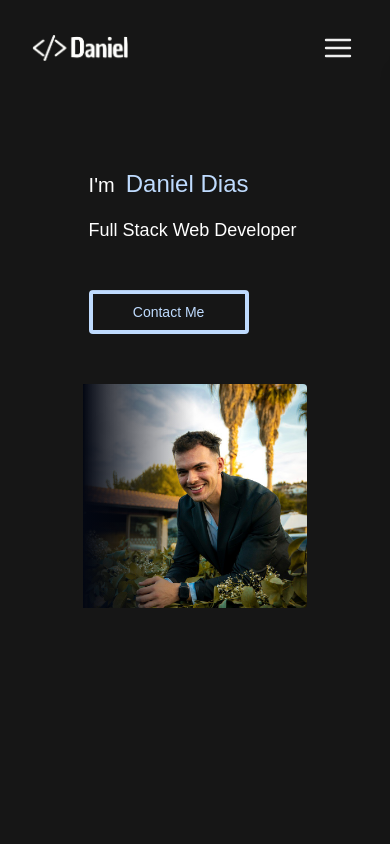
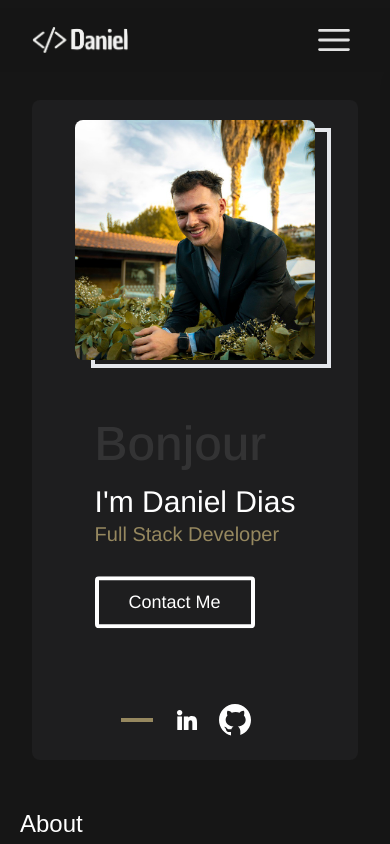
Before and after one commit to danielferreira-dias/my-portfolio-react-vite, a React (Vite) app: page / in a window 390 px wide. Shown: the top 844 px of the page. Built offline with nearby package versions, Linux system fonts and the light colour scheme.

Commit message:
Update Index and navbar

```diff
--- a/src/App.jsx
+++ b/src/App.jsx
@@ -10,6 +10,7 @@ import About from './Sections/About';
 import Portfolio from './Sections/Portfolio';
 import Contact from './Sections/Contact';
 import Loading from './Sections/Loading';
+import Index from './Sections/Index';
 
 import React, { useState, useRef, useEffect } from 'react';
 
@@ -82,40 +83,11 @@ function App() {
     <div className="flex flex-col pt-2 font-montserrat  transition duration-300 ease-in">
       <Navbar onDataFromChild={handleDataFromChild} scrollToSection={scrollToSection} refs={{ skillsRef, experienceRef, portfolioRef, contactRef }}></Navbar>
 
-      <section className={`w-full h-screen px-5 sm:px-10 xl:px-40 2xl:px-64  ${dataFromChild ? ' transition-colors duration-300 ease-in-out text-white' : ' transition-colors duration-300 ease-in-out text-black'}`}>
-        <div className="w-full h-full justify-between xs:justify-normal flex flex-col p-5">
-          {/* Introduction Div */}
-          <div className='flex items-center xs:items-starts xs:items-center justify-center xs:justify-between h-fit xs:h-full mx-5 my-5 lg:mx-10 flex-col xs:flex-row'>
-            <div className='flex flex-col gap-y-4 my-10 xs:my-0'>
-              <p className="text-xl sm:text-2xl lg:text-5xl">
-                <AnimatedText text="I'm" textColored={false} /> <AnimatedText text="Daniel Dias" textColored={true} />
-              </p>
-              <p className="text-lg sm:text-xl lg:text-3xl">
-                <AnimatedText text="Full Stack Web Developer" textColored={false} />
-              </p>
-              <button className='w-40 text-sm sm:text-xl border-4 mt-10 rounded border-primary text-primary p-2 animate-bounce' onClick={() => scrollToSection(contactRef)}>Contact Me</button>
-            </div>
-
-            {/* Image Div */}
-            <div className="relative w-56 xs:flex xs:w-60 md:w-72 lg:w-80 xl:w-96 xs:ml-5">
-              <div data-aos="fade-right" data-aos-duration="2000" data-aos-once="true" className={` w-1/2 h-full absolute z-10 opacity-80 ${dataFromChild ? ' bg-gradient-to-r from-gray-950 to-transparent' : ' bg-gradient-to-r from-gray-100 to-transparent'}`} ></div>
-              <img src="profile.jpg" alt="Profile" className=" rounded" data-aos="fade-up" data-aos-duration="1000" data-aos-once="true" />
-            </div>
-          </div>
-
-          {/* Symbol Div */}
-          <div className="relative h-fit">
-            <div className="flex flex-row justify-center xs:justify-normal xs:absolute bottom-0 right-0 xs:flex-col items-center gap-5">
-              <span className="w-1 h-4 xs:h-16 bg-primary rotate-90 xs:rotate-0"></span>
-              <img src={linkedinMode} alt="" className="w-10 h-5" />
-              <img src={gitHubMode} alt="" className="w-10 h-10" />
-            </div>
-          </div>
-
-        </div>
+      <section className='h-fit md:h-fit w-full px-8 sm:px-12 md:px-6 mdlg:px-14 xl:px-40 2xl:px-52 py-2 my-5 '>
+        <Index></Index>
       </section>
 
-      <section className={`w-full h-fit my-5 px-5 sm:px-10 xl:px-40 2xl:px-64  ${dataFromChild ? ' transition-colors duration-300 ease-in-out text-white' : ' transition-colors duration-300 ease-in-out text-black'}`}>
+      <section className={`w-full h-fit my-5 px-5 sm:px-10 xl:px-40 2xl:px-52  ${dataFromChild ? ' transition-colors duration-300 ease-in-out text-white' : ' transition-colors duration-300 ease-in-out text-black'}`}>
         <About />
       </section>
 
--- a/src/Components/Navbar.jsx
+++ b/src/Components/Navbar.jsx
@@ -22,7 +22,8 @@ const Navbar = ({ onDataFromChild, scrollToSection, refs }) => {
 
     return (
         <>
-            <div className="h-20 w-full py-2 px-8 sm:px-12 xl:px-40 2xl:px-64 flex justify-between items-center z-10">
+            <div className='h-18 w-full py-2 px-8 sm:px-12 xl:px-40 2xl:px-64 sticky lg:relative bg-custom-black opacity-95 lg:opacity-100 top-0 z-50'>
+                <div className="flex justify-between items-center z-10">
                     <div className='w-24 sm:w-28 mdlg:w-36 lg:w-44'>
                         <img src="LOGO.png" alt="" />
                     </div>
@@ -34,7 +35,7 @@ const Navbar = ({ onDataFromChild, scrollToSection, refs }) => {
                         ))}
                     </div>
                     <div className='mdlg:hidden'>
-                    <svg onClick={toggleMenu} className="h-10 w-fit cursor-pointer" xmlns="http://www.w3.org/2000/svg" viewBox="0 0 10 10" stroke="#eee" strokeWidth=".6" fill="rgba(0,0,0,0)" strokeLinecap="round">
+                        <svg onClick={toggleMenu} className="h-12 w-fit cursor-pointer" xmlns="http://www.w3.org/2000/svg" viewBox="0 0 10 10" stroke="#eee" strokeWidth=".6" fill="rgba(0,0,0,0)" strokeLinecap="round">
                             <path d="M2,3L5,3L8,3M2,5L8,5M2,7L5,7L8,7">
                                 <animate dur="0.2s" attributeName="d" values="M2,3L5,3L8,3M2,5L8,5M2,7L5,7L8,7;M3,3L5,5L7,3M5,5L5,5M3,7L5,5L7,7" fill="freeze" begin="start.begin" />
                                 <animate dur="0.2s" attributeName="d" values="M3,3L5,5L7,3M5,5L5,5M3,7L5,5L7,7;M2,3L5,3L8,3M2,5L8,5M2,7L5,7L8,7" fill="freeze" begin="reverse.begin" />
@@ -49,7 +50,8 @@ const Navbar = ({ onDataFromChild, scrollToSection, refs }) => {
                         </svg>
                     </div>
                 </div >
-            <div className={`fixed text-lg lg:text-xl xl:text-2xl mdlg:hidden top-14 xs:top-20 lg:top-20 xl:top-28 2xl:top-32 right-0 h-screen bg-neutral-800 text-white font-semibold shadow-lg p-2 py-0 z-40 w-2/3 xs:w-80 transition ease-in-out delay-150 duration-300 overflow-auto ${menuVisible ? 'translate-x-0' : 'translate-x-full'}`}>
+            </div>
+            <div className={`fixed text-lg lg:text-xl xl:text-2xl mdlg:hidden top-16 xs:top-16 lg:top-20 xl:top-28 2xl:top-32 right-0 h-screen bg-neutral-800 text-white font-semibold shadow-lg p-2 py-0 z-40 w-2/3 xs:w-80 transition ease-in-out delay-150 duration-300 overflow-auto ${menuVisible ? 'translate-x-0' : 'translate-x-full'}`}>
                 <ul className='py-3 arimo text-2xl'>
                     {menuItems.map(item => (
                         <li key={item.id} className="py-2 border-b-2  border-neutral-900 border-opacity-30 hover:transform hover:scale-105 transition-transform">
--- /dev/null
+++ b/src/Sections/Index.jsx
@@ -0,0 +1,72 @@
+import React, { useEffect, useState } from 'react';
+
+
+const messages = ["Hello", "Bonjour", "Ola", "Hola", "Hallo", "Ciao"];
+
+const Index = () => {
+    const [currentIndex, setCurrentIndex] = useState(0);
+
+    useEffect(() => {
+        const interval = setInterval(() => {
+            setCurrentIndex((prevIndex) => (prevIndex + 1) % messages.length);
+        }, 4000);
+
+        return () => clearInterval(interval);
+    }, []);
+
+    return (
+        <div className='bg-card-color rounded-lg py-5 md:py-10 lg:py-12 xl:py-14 2xl:py-18 md:px-10 lg:px-12 xl:px-14 2xl:px-18 h-full'>
+            <div className='w-full flex flex-col gap-y-5 md:flex-row items-center justify-evenly md:justify-between md:gap-x-5 h-full relative'>
+                {/* <!-- Profile Image for Small Screens --> */}
+                <div className='flex w-full items-center justify-center md:hidden '>
+                    <div className='relative h-fit '>
+                        <div className='w-60 h-60 xs:w-72 xs:h-72 border-4 absolute top-2 left-4'></div>
+                        <img src="profile.jpg" alt="Profile" className='w-60 h-60 xs:w-72 xs:h-72 z-10 relative rounded-lg' data-aos="flip-right" data-aos-duration="1000" />
+                    </div>
+                </div>
+
+                {/* <!-- Text Content --> */}
+                <div className="flex flex-col w-fit h-fit text-white my-10">
+                    <div className=" arimo text-5xl md:text-6xl lg:text-7xl xl:text-8xl 2xl:text-9xl fade-in-out">
+                        {messages[currentIndex]}
+                    </div>
+                    <div className='mt-4 flex flex-col'>
+                        <p className='text-3xl md:text-4xl lg:text-5xl xl:text-6xl 2xl:text-7xl arimo-sec'>I'm Daniel Dias</p>
+                        <p className='text-xl md:text-2xl lg:text-3xl xl:text-4xl 2xl:text-5xl arimo-sec text-custom-gold'>Full Stack Developer</p>
+                        <button className='w-40 xl:w-60 xl:h-22 text-lg sm:text-xl xl:text-2xl border-4 mt-10 rounded border-white text-white p-2 animate-bounce arimo-sec' onClick={() => scrollToSection(contactRef)}>Contact Me</button>
+                    </div>
+                </div>
+
+                {/* <!-- Profile Image for Medium and Larger Screens --> */}
+                <div className='md:flex md:items-center  md:justify-center hidden'>
+                    <div className='relative h-fit '>
+                        <div className='w-60 h-60 xs:w-72 xs:h-72 md:w-80 md:h-80 xl:w-96 xl:h-96  border-4 absolute top-2 left-4'></div>
+                        <img src="profile.jpg" alt="Profile" className='w-60 h-60 xs:w-72 xs:h-72 md:w-80 md:h-80 xl:w-96 xl:h-96 z-10 relative' data-aos="flip-right" data-aos-duration="1000" />
+                    </div>
+                </div>
+
+
+                {/* <!-- Social Icons --> */}
+                <div className="relative w-fit h-fit md:hidden">
+                    <div className="flex flex-row justify-center md:justify-end md:absolute bottom-0 right-0 md:flex-col items-center gap-2">
+                        <span className="w-1 h-8 md:h-16 bg-custom-gold rotate-90 md:rotate-0"></span>
+                        <img src="linkedin-light.svg" alt="LinkedIn" className="w-10 h-5 ml-5 md:ml-0" />
+                        <img src="github-light.svg" alt="GitHub" className="w-10 h-10" />
+                    </div>
+                </div>
+            </div>
+
+            {/* <!-- Social Icons --> */}
+            <div className="hidden md:relative h-24 bottom-10 md:bottom-0 -right-10">
+                <div className="flex flex-row justify-center md:justify-end md:absolute bottom-0 right-0 md:flex-col items-center gap-2">
+                    <span className="w-1 h-8 md:h-16 bg-custom-gold rotate-90 md:rotate-0"></span>
+                    <img src="linkedin-light.svg" alt="LinkedIn" className="w-10 h-5 ml-5 md:ml-0" />
+                    <img src="github-light.svg" alt="GitHub" className="w-10 h-10" />
+                </div>
+            </div>
+
+        </div>
+    )
+}
+
+export default Index
--- a/src/index.css
+++ b/src/index.css
@@ -23,3 +23,19 @@
   font-weight: 500;
   font-style: normal;
 }
+
+.arimo-sec {
+  font-family: "Arimo", sans-serif;
+  font-optical-sizing: auto;
+  font-weight: 400;
+  font-style: normal;
+}
+
+@keyframes fadeInOut {
+  0%, 100% { opacity: 0; }
+  50% { opacity: 1; }
+}
+
+.fade-in-out {
+  animation: fadeInOut 4s infinite;
+}
--- a/tailwind.config.js
+++ b/tailwind.config.js
@@ -37,6 +37,9 @@ export default {
     extend: {
       colors: {
         'primary': '#BFDBFE',
+        'card-color': '#1e1e1f',
+        'custom-gold': '#96885f',
+        'custom-black': '#161616'
       },
       fontFamily: {
         montserrat: ['Montserrat', 'sans-serif'],
```
Lines whose indentation alone changed are shown as unchanged.
